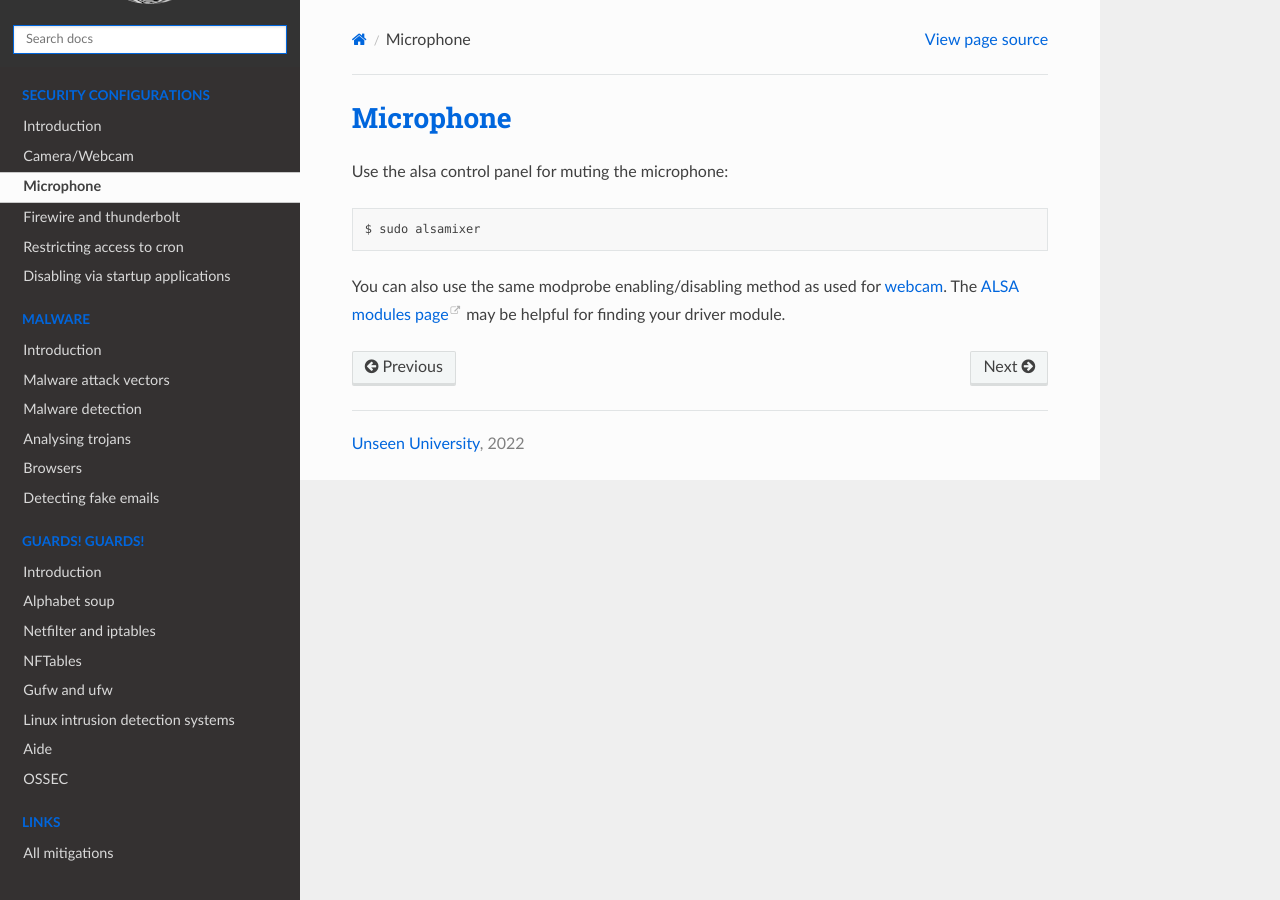
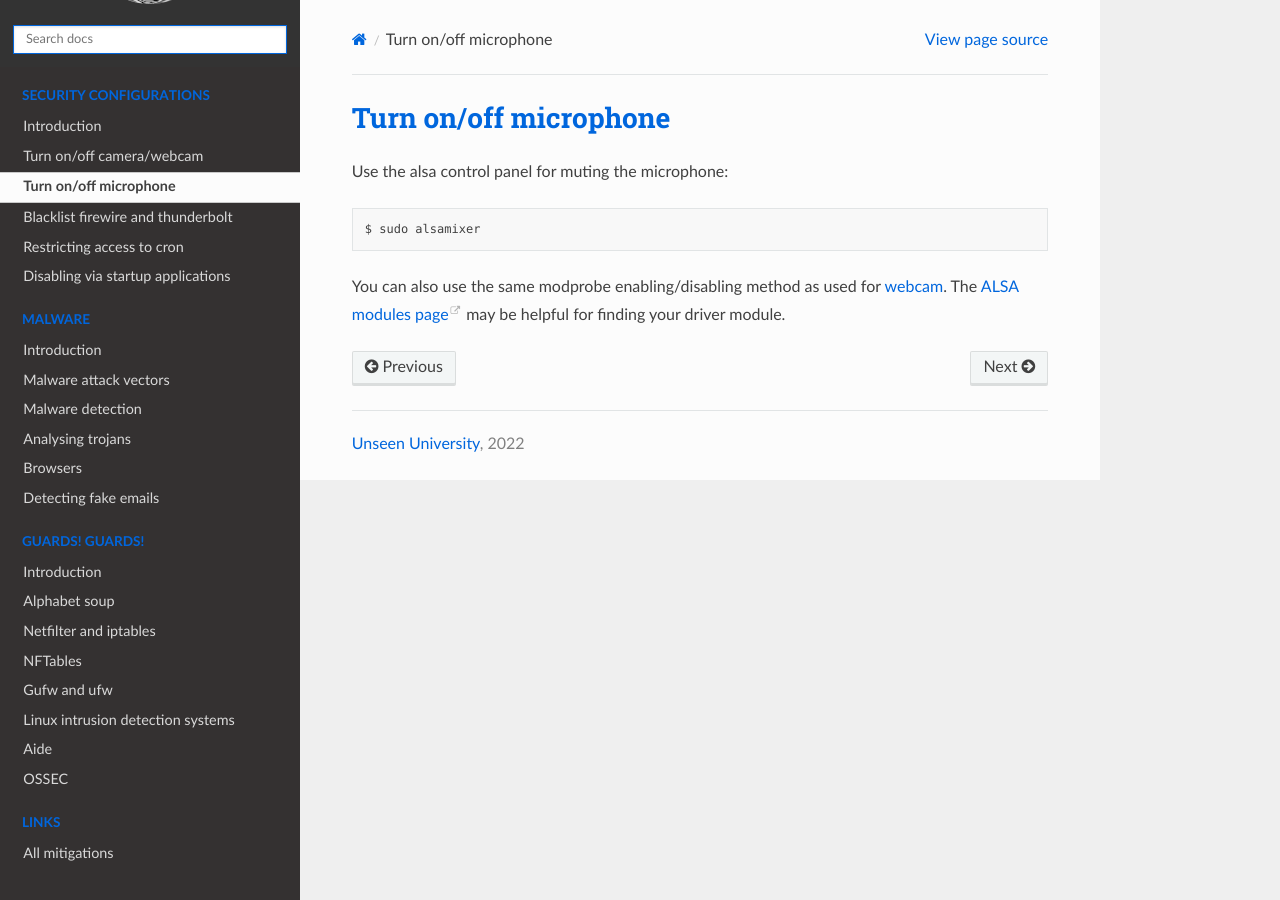
Before and after one commit to tymyrddin/blue-linux, a Sphinx documentation site: the page built from source/docs/configs/microphone.md, in a window 1280 px wide. Built offline with Sphinx 7.4.7 and the Read the Docs theme 2.0.0, drawn with Linux system fonts in a browser that asks for light colours.

Commit message:
Refactoring

```diff
--- a/source/docs/configs/camera-webcam.md
+++ b/source/docs/configs/camera-webcam.md
@@ -1,4 +1,4 @@
-# Camera/Webcam
+# Turn on/off camera/webcam
 
 Adversaries can try to gain access with remote-access Trojans (RATs) – malware that gives the adversary administrative control over its targeted computers, including, in this case, the ability to remotely control webcams. It is an invisibly-installed malware program spread via email attachment or by [tricking victims into visiting a malicious site](attack-trees:docs/social-engineering/Phishing).
 
--- a/source/docs/configs/firewire-and-thunderbolt.md
+++ b/source/docs/configs/firewire-and-thunderbolt.md
@@ -1,4 +1,4 @@
-# Firewire and thunderbolt
+# Blacklist firewire and thunderbolt
 
 A direct memory access (DMA) attack is a type of side channel attack in which an adversary penetrates a device by
 exploiting the presence of high-speed expansion ports that permit Direct Memory Access. Firewire, thunderbolt and
--- a/source/docs/configs/microphone.md
+++ b/source/docs/configs/microphone.md
@@ -1,4 +1,4 @@
-# Microphone
+# Turn on/off microphone
 
 Use the alsa control panel for muting the microphone:
 
```
